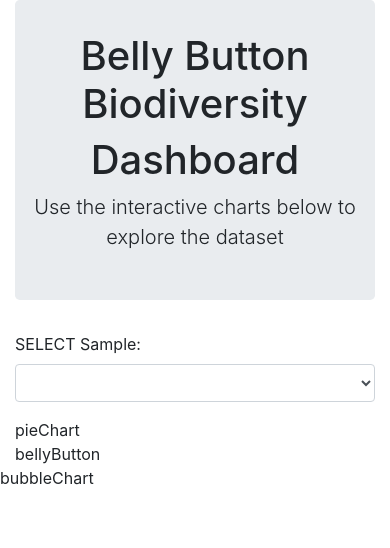
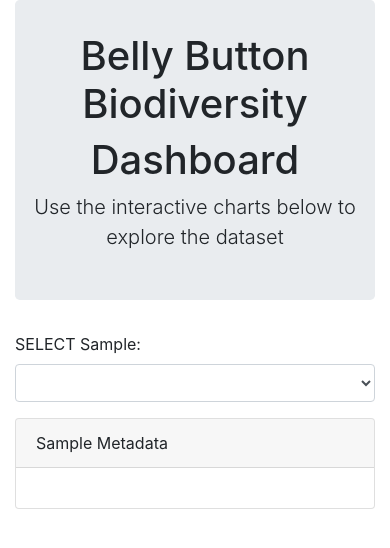
Before and after one commit to Syverts1/BellyButtonBiodiversity, a Flask app: page / in a window 390 px wide. Shown: the top 548 px of the page. Run offline with Flask 2, Linux system fonts and the light colour scheme; data comes from the database, SQL or seed files in the repository; lists and menus that the app fills with data are empty; some libraries are stand-ins or nearby versions.

Commit message:
charts created

```diff
--- /dev/null
+++ b/static/app.js
@@ -0,0 +1,136 @@
+
+
+function init() {
+    var dropdown = document.getElementById("selDataset");
+    var namesURL = "../names";
+
+    d3.json(namesURL, function(error,response){
+        // Handle errors
+        if (error) return console.log(error);
+
+        console.log(response)
+
+        // Loop through response
+        for(var i = 0 ; i <response.length; i++){
+        var dropDownOption = document.createElement("option");
+
+        var item = response[i];
+
+        dropDownOption.innerHTML = item;
+
+        dropdown.append(dropDownOption);
+
+    };
+        //Create PIE chart with data from /samples/<sample> and /otu to display the top 10 samples.
+
+        console.log(response[0]);
+        var sampleURL = "../samples/" + response[0];
+
+        d3.json(sampleURL, function(error,sampleResponse){
+            // Handle errors
+            if (error) return console.log(error);
+
+            topOtu = [];
+            topSamples = [];
+
+            for(var i = 0; i < 10; i++){
+                topOtu.push(sampleResponse[0].otu_ids[i]);
+                topSamples.push(sampleResponse[0].sample_values[i]);
+            };
+            //1. Use the OTU Description as the hovertext for the chart*/
+
+            pieData = [{
+                labels: topOtu,
+                values: topSamples,
+                type: 'pie' }];
+            var pieLoc = document.getElementById("pieChart");
+            Plotly.plot(pieLoc, pieData);
+
+            //create bubble chart
+            bubbleData = [{
+                x: sampleResponse[0].otu_ids,
+                y: sampleResponse[0].sample_values,
+                mode: 'markers',
+                marker: {
+                    color: sampleResponse[0].otu_ids,
+                    size: sampleResponse[0].sample_values }}];
+            bubbleLayout = {
+                xaxis: {
+                    title: "OTU ID"
+                },
+                yaxis: {
+                    title: "Sample Values"
+                }
+            };
+            var bubbleLoc = document.getElementById("bubbleChart");
+            Plotly.plot(bubbleLoc, bubbleData, bubbleLayout);
+        });
+            /*Create a Bubble Chart that uses data from your routes /samples/<sample>
+
+           2. -Use the OTU Description Data for the text values
+           3. -Use Plotly.restyle to update the chart whenever a new sample is selected*/
+
+
+        var metadataURL = "../metadata/" + response[0];
+
+        d3.json(metadataURL, function (error, metadataResponse){
+            if (error) return console.log(error);
+
+            var meta = document.getElementById("meta");
+
+            for (const [key, value] of Object.entries(metadataResponse[0])) {
+                var contents = document.createElement("p");
+
+                contents.innerHTML = key + ": " + value;
+                contents.id = key;
+                meta.append(contents);
+
+              };
+
+        })
+
+})
+};
+
+//Use Plotly.restyle to update the chart whenever a new sample is selected
+function optionChanged(querySample) {
+    var pieLoc = document.getElementById("pieChart");
+
+    var sampleURL = "../samples/" + querySample;
+
+    d3.json(sampleURL, function(error,sampleResponse){
+        // Handle errors
+        if (error) return console.log(error);
+
+        topOtu = [];
+        topSamples = [];
+
+        for(var i = 0; i < 10; i++){
+            topOtu.push(sampleResponse[0].otu_ids[i]);
+            topSamples.push(sampleResponse[0].sample_values[i]);
+        };
+        Plotly.restyle(pieLoc, "labels", [topOtu]);
+        Plotly.restyle(pieLoc, "values", [topSamples]);
+    });
+    var metadataURL = "../metadata/" + querySample;
+
+    d3.json(metadataURL, function (error, metadataResponse){
+        if (error) return console.log(error);
+
+        var meta = document.getElementById("meta");
+
+        for (const [key, value] of Object.entries(metadataResponse[0])) {
+
+            var contents = document.getElementById(key);
+
+            contents.innerHTML = key + ": " + value;
+
+          };
+
+    })
+
+
+};
+
+
+init();
--- a/templates/index.html
+++ b/templates/index.html
@@ -9,17 +9,18 @@
     <link rel="stylesheet" href="https://stackpath.bootstrapcdn.com/bootstrap/4.1.0/css/bootstrap.min.css" integrity="sha384-9gVQ4dYFwwWSjIDZnLEWnxCjeSWFphJiwGPXr1jddIhOegiu1FwO5qRGvFXOdJZ4" crossorigin="anonymous">
 
     <title>Belly Button Biodiversity</title>
+    <script src="https://cdnjs.cloudflare.com/ajax/libs/d3/4.7.3/d3.min.js"></script>
   </head>
   <body>
-    <div class="container text-center">
+    <div class="container-fluid text-center">
     <div class="jumbotron">
         <h1>Belly Button Biodiversity</h1>
         <h1>Dashboard</h1>
         <p class="lead">Use the interactive charts below to explore the dataset</p>
     </div></div>
-    <div class="container">
+    <div class="container-fluid">
         <div class="row">
-            <div class="col-sm">
+            <div class="col-md-4">
             <form>
                 <div class="form-group">
                     <label for="selDataset">SELECT Sample:</label>
@@ -27,16 +28,18 @@
 
                 </div>
             </form>
+            <div class="card">
+                <div class="card-header">Sample Metadata</div>
+                <div class="card-body" id="meta"></div>
             </div>
-            <div class="col-sm" id="pieChart">pieChart</div>
-            <div class="col-sm" id="bellyButton">bellyButton</div>
+            </div>
+            <div class="col-md-8 b-1" id="pieChart"></div>
         </div>
-        <div class="row" id="bubbleChart">bubbleChart</div>
+        <div class="row" id="bubbleChart"></div>
     </div>
-    <!-- Optional JavaScript -->
-    <!-- jQuery first, then Popper.js, then Bootstrap JS -->
-    <script src="https://code.jquery.com/jquery-3.3.1.slim.min.js" integrity="sha384-q8i/X+965DzO0rT7abK41JStQIAqVgRVzpbzo5smXKp4YfRvH+8abtTE1Pi6jizo" crossorigin="anonymous"></script>
-    <script src="https://cdnjs.cloudflare.com/ajax/libs/popper.js/1.14.0/umd/popper.min.js" integrity="sha384-cs/chFZiN24E4KMATLdqdvsezGxaGsi4hLGOzlXwp5UZB1LY//20VyM2taTB4QvJ" crossorigin="anonymous"></script>
-    <script src="https://stackpath.bootstrapcdn.com/bootstrap/4.1.0/js/bootstrap.min.js" integrity="sha384-uefMccjFJAIv6A+rW+L4AHf99KvxDjWSu1z9VI8SKNVmz4sk7buKt/6v9KI65qnm" crossorigin="anonymous"></script>
+
+    <!--call javascript for plotly and app.js-->
+    <script src="https://cdn.plot.ly/plotly-latest.min.js"></script>
+    <script src="{{ url_for('static', filename='app.js') }}"></script>
   </body>
 </html>
```
Also changed, not shown: app.py (line endings or trailing spaces).
